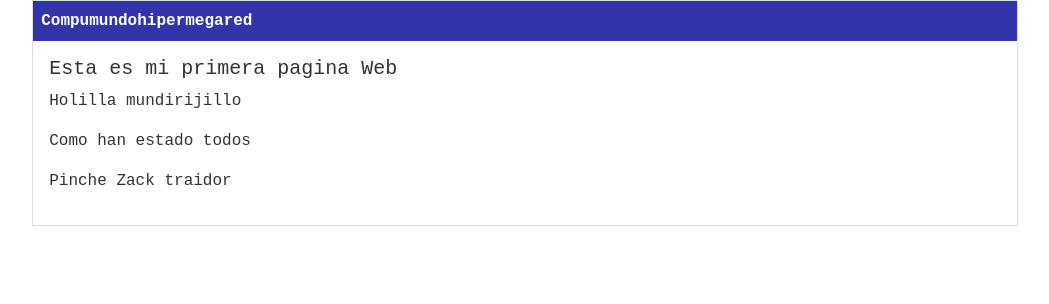
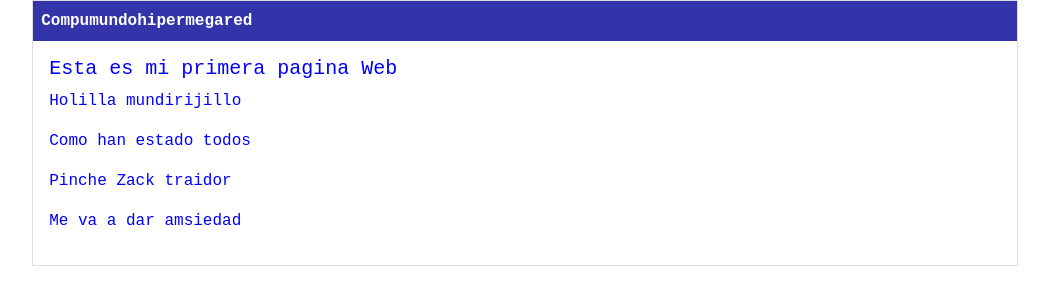
Before and after one commit to HugoValdes1993/PlatziGit, a plain HTML site: page index.html in a window 1280 px wide. Shown: the whole page, without its empty margins (115-1164 px from the left). Drawn offline with nearby package versions, Linux system fonts and the light colour scheme.

Commit message:
Cabio de color y añadi mensaje de ansiedad

```diff
--- a/css/styles.css
+++ b/css/styles.css
@@ -1,7 +1,7 @@
 body
 {
 
-    color: #333;
+    color: blue;
     text-align: center;
     font-family: 'Courier New', Courier, monospace;
     margin: 0;
--- a/index.html
+++ b/index.html
@@ -22,6 +22,7 @@
             <p>Holilla mundirijillo</p>
             <p>Como han estado todos</p>
             <p>Pinche Zack traidor</p>
+            <p>Me va a dar amsiedad</p>
         </div>
 
 
```
